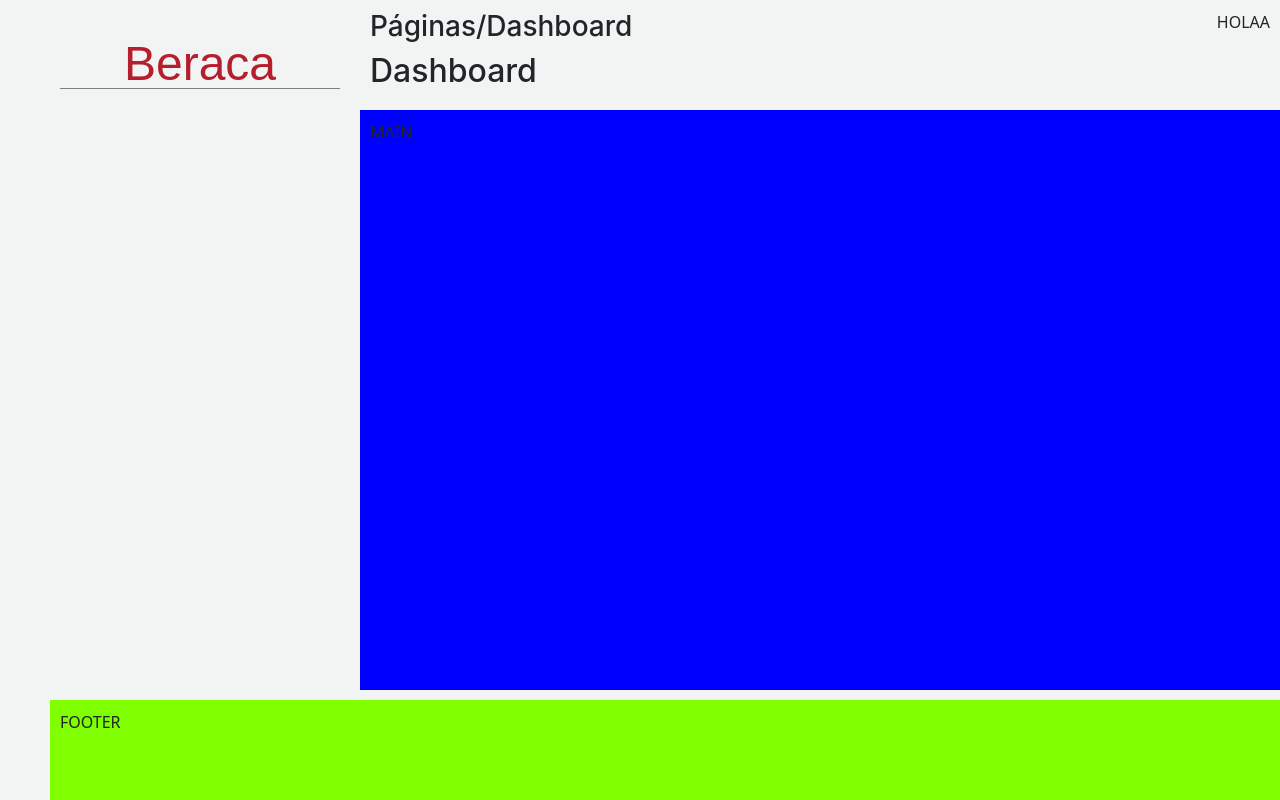
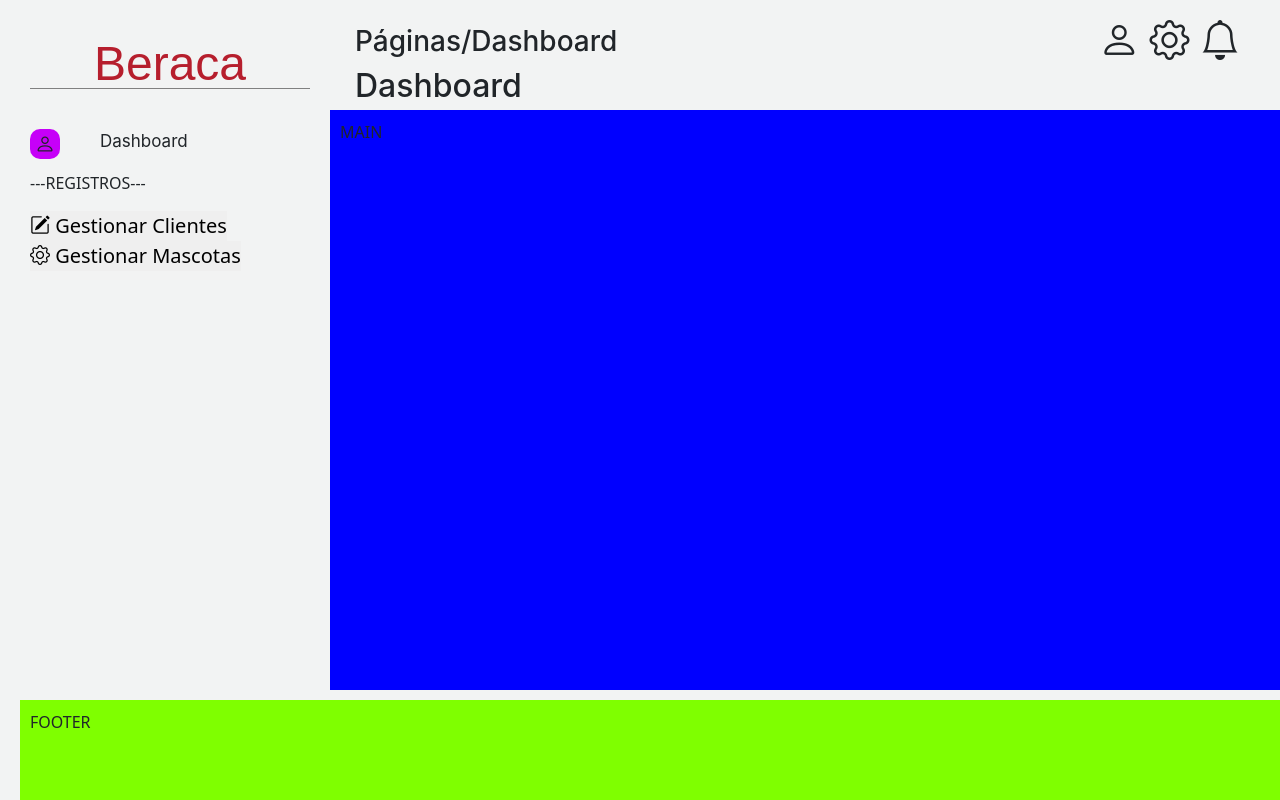
Before and after one commit to ItzEko/Proyect-Veterinaria, a plain HTML site: page index.html in a window 1280 px wide. Drawn offline with nearby package versions, Linux system fonts and the light colour scheme; a web font is replaced by a local one.

Commit message:
Avance en el side bar con botones

```diff
--- a/css/styles.css
+++ b/css/styles.css
@@ -16,7 +16,7 @@ body{
     /* para que ocupe el 100% */
     min-height: 100%;
     /* damos un margen a la izquierda */
-    margin-left: 3.125rem;
+    margin-left: 1.25rem;
 }
 .grid-container >*{
     height: 100%;
@@ -48,8 +48,14 @@ body{
 }
 
 .header .pages {
+    margin-top:15px;
     font-family: 'Inter', sans-serif;
     display: block;
+    margin-left: 0.938rem;
+}
+.header .icons{
+    font-size: 2.5rem;
+    margin-right: 1.875rem;
 }
 .main{
     grid-area: main;
@@ -59,7 +65,7 @@ body{
     grid-area: sidebar;
     display: block;
 }
-.sidebar p{
+.sidebar h2{
     margin-top: 1.875rem;
     color: #B61E2D;
     text-align: center;
@@ -69,7 +75,32 @@ body{
     font-weight: 400;
     line-height: 1; /* altura de línea a 1 para reducir el espacio entre líneas */
     border-bottom: 1px solid gray; /* línea debajo del texto */
-    margin-bottom: 5px;
+    margin-bottom:0.313rem;
+}
+.sidebar .userside {
+    display: flex;
+    margin-top: 2.5rem;
+}
+
+.sidebar .userside .cube .bi-person {
+    font-size: 1.25rem;
+    margin-left:0.313rem;
+}
+.sidebar .userside .cube {
+    background-color:#C600F8;
+    border-radius:0.625rem;
+    height:1.875rem;
+    width:1.875rem;
+}
+
+.sidebar .userside p {
+    font-size:17px; /* Tamaño de fuente más pequeño para el texto */
+    margin-left: 40px;
+    font-family: 'Inter', sans-serif;
+}
+.sidebar .registros button {
+    border: none;
+    font-size: 1.25rem;
 }
 .footer{
     grid-area: footer;
--- a/index.html
+++ b/index.html
@@ -7,7 +7,7 @@
     <link rel="preconnect" href="https://fonts.googleapis.com">
     <link rel="preconnect" href="https://fonts.gstatic.com" crossorigin>
     <link href="https://fonts.googleapis.com/css2?family=Mogra&display=swap" rel="stylesheet">
-
+    <link rel="stylesheet" href="https://cdn.jsdelivr.net/npm/bootstrap-icons@1.11.2/font/bootstrap-icons.min.css">
     <link href="https://cdn.jsdelivr.net/npm/bootstrap@5.3.2/dist/css/bootstrap.min.css" rel="stylesheet"
         integrity="sha384-T3c6CoIi6uLrA9TneNEoa7RxnatzjcDSCmG1MXxSR1GAsXEV/Dwwykc2MPK8M2HN" crossorigin="anonymous">
     <link rel="stylesheet" href="./css/styles.css">
@@ -22,10 +22,34 @@
             <h3>Páginas/Dashboard</h3>
             <h2>Dashboard</h2>
         </div>
-        <div class="icons">HOLAA</div>
+        <div class="icons">
+            <i class="bi bi-person"></i>
+            <i class="bi bi-gear"></i>
+            <i class="bi bi-bell"></i>
+        </div>
     </header>
     <aside class="sidebar">
-        <p>Beraca</p>
+        <h2>Beraca</h2>
+        <div class="userside">
+            <div class="cube">
+                <i class="bi bi-person"></i>
+            </div>
+            <p>Dashboard</p>
+        </div>
+        <div class="registros">
+            <p>---REGISTROS---</p>
+            <form>
+                <button type="submit" formaction="pagina1.php">
+                    <i class="bi bi-pencil-square"></i>
+                    Gestionar Clientes
+                </button>
+
+                <button type="submit" formaction="pagina2.php">
+                    <i class="bi bi-gear"></i>
+                    Gestionar Mascotas
+                </button>
+            </form>
+        </div>
     </aside>
     <article class="main">MAIN</article>
 
```
